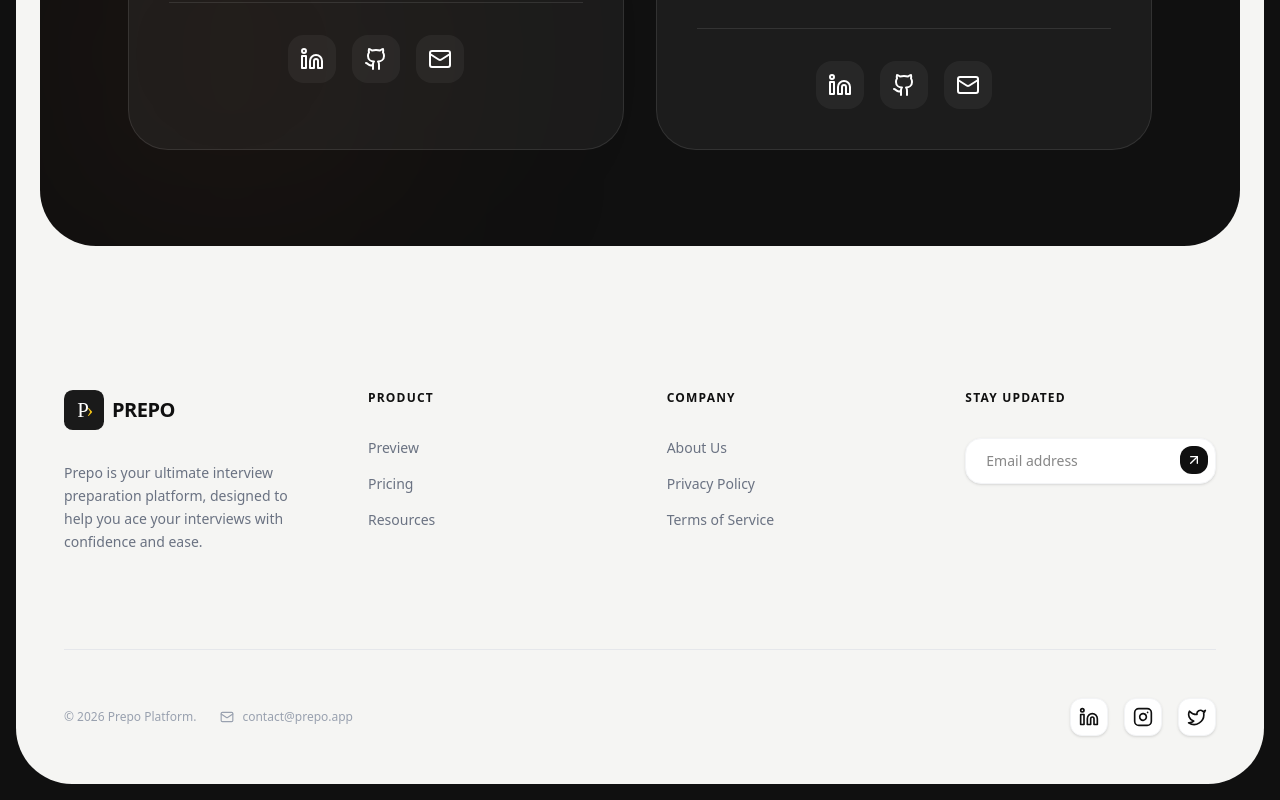
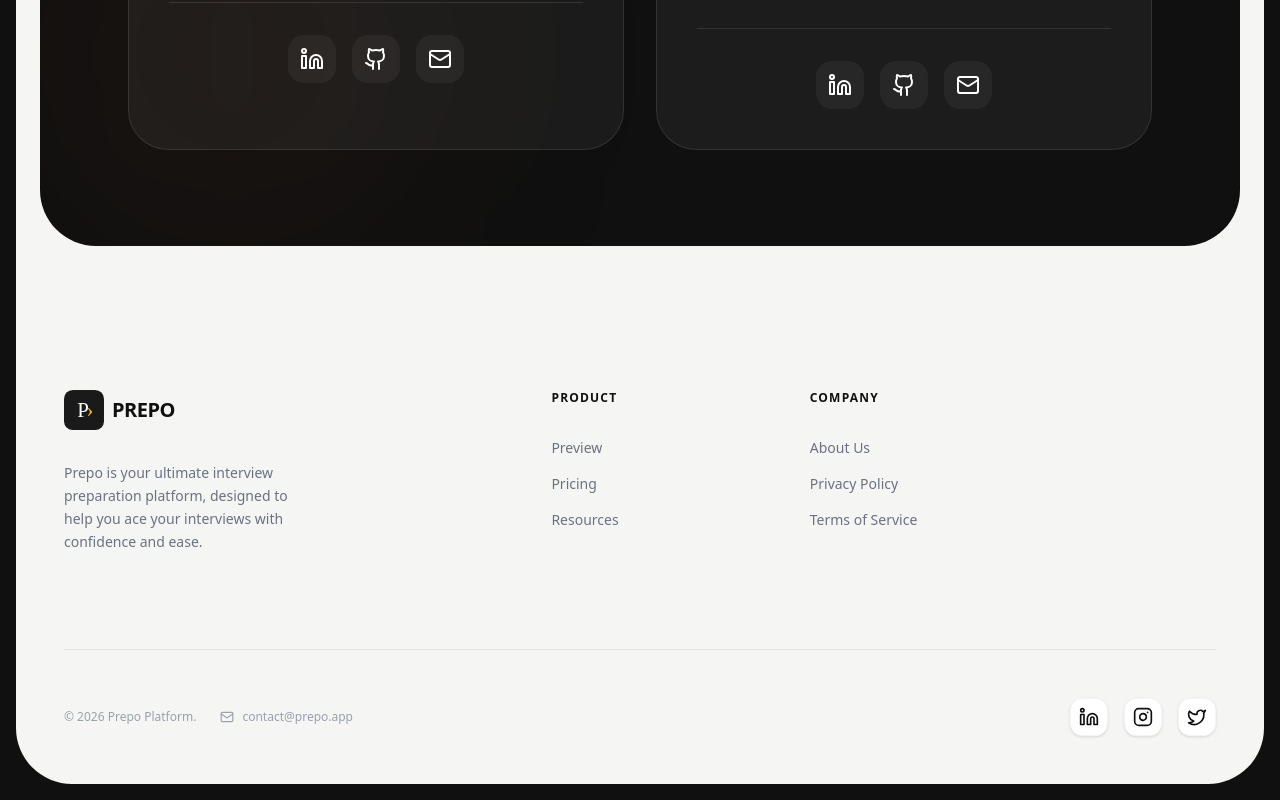
Before and after one commit to TimSing6584/PREPO, a Next.js app: page / in a window 1280 px wide. Shown: the part 2919-3719 px from the top of the page. Built offline with nearby package versions, Linux system fonts and the light colour scheme.

Commit message:
removed email form and justify the column to the end

```diff
--- a/components/landing-page/Footer.tsx
+++ b/components/landing-page/Footer.tsx
@@ -26,7 +26,7 @@ export default function Footer() {
             </p>
           </div>
 
-          <div className="grid grid-cols-2 md:grid-cols-3 col-span-1 lg:col-span-3 gap-12">
+          <div className="grid grid-cols-2 md:grid-cols-3 col-span-1 lg:col-span-3 gap-12 lg:justify-items-end">
             <div className="space-y-8">
               <h4 className="font-bold text-[#101010] uppercase tracking-widest text-xs">Product</h4>
               <ul className="space-y-4 text-sm text-gray-500">
@@ -43,23 +43,6 @@ export default function Footer() {
                 <li><Link href="#" className="hover:text-black transition-colors">Privacy Policy</Link></li>
                 <li><Link href="#" className="hover:text-black transition-colors">Terms of Service</Link></li>
               </ul>
-            </div>
-
-            <div className="space-y-8">
-              <h4 className="font-bold text-[#101010] uppercase tracking-widest text-xs">Stay Updated</h4>
-              <form className="space-y-4">
-                <div className="relative group">
-                  <input
-                    type="email"
-                    placeholder="Email address"
-                    className="w-full bg-white border border-gray-100 rounded-2xl px-5 py-3 text-sm focus:outline-none focus:ring-2 focus:ring-primary-500/20 focus:border-primary-500 transition-all shadow-sm"
-                  />
-                  <button type="submit" className="absolute right-2 top-2 p-1.5 bg-[#101010] text-white rounded-xl hover:bg-black transition-all">
-                    <ArrowUpRight className="w-4 h-4" />
-                  </button>
-                </div>
-                {/* <p className="text-[10px] text-gray-400">Join 2,000+ students getting interview tips weekly.</p> */}
-              </form>
             </div>
           </div>
         </div>
```
